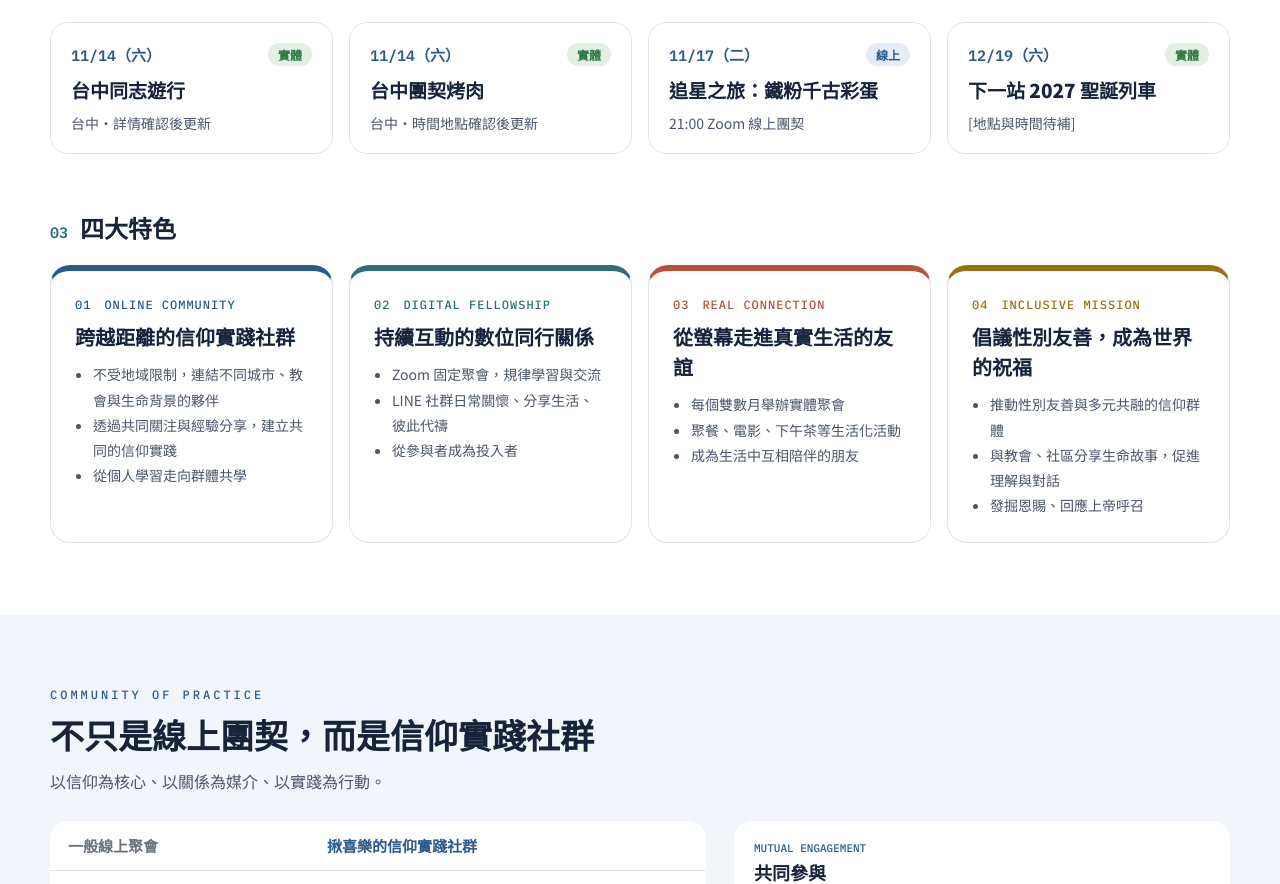
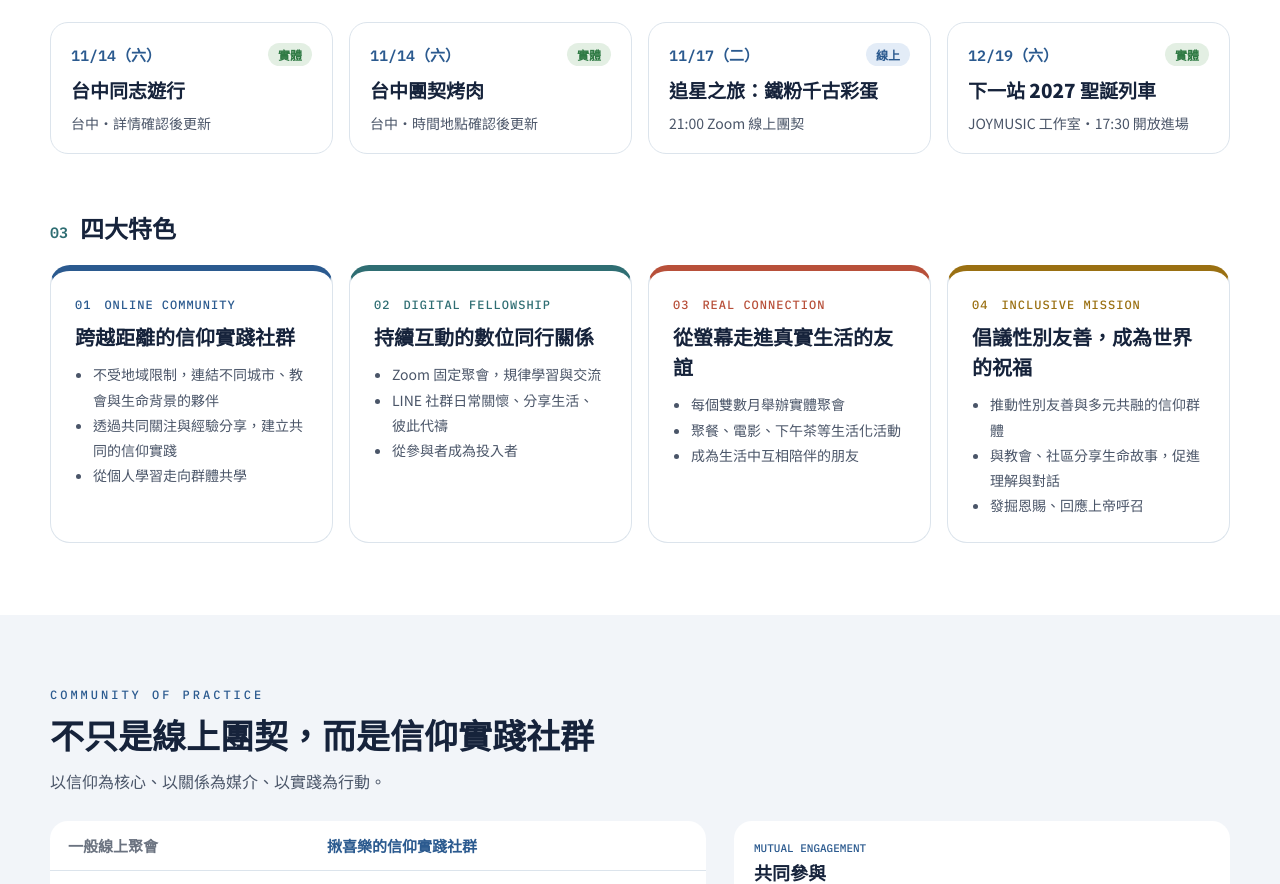
Before and after one commit to joymusicsax/joyjesus, a plain HTML site: page public/index.html in a window 1280 px wide. Shown: the part 2993-3877 px from the top of the page. Drawn offline with Linux system fonts and the light colour scheme.

Commit message:
官網：聖誕列車填上地點與時間
Co-Authored-By: Claude Opus 5.5 <noreply@anthropic.com>
Claude-Session: https://claude.ai/code/session_014daEkTw61b6dMfqDv56Sr7

```diff
--- a/public/index.html
+++ b/public/index.html
@@ -230,7 +230,7 @@ button:focus-visible,a:focus-visible{outline:3px solid #F2C14E;outline-offset:3p
 <a class="card" href="#" style="display: flex; flex-direction: column; gap: 10px; border: 1px solid #DCE4EC; border-radius: 18px; padding: 20px; text-decoration: none; color: #16233B">
 <div style="display: flex; justify-content: space-between; align-items: center"><span style="font-family: 'IBM Plex Mono', monospace; font-size: 15px; font-weight: 600; color: #2B5A8F">12/19（六）</span><span style="font-size: 12px; font-weight: 700; border-radius: 999px; padding: 3px 10px; background: #E3EFE3; color: #2F7A44">實體</span></div>
 <p style="margin: 0; font-size: 19px; font-weight: 900">下一站 2027 聖誕列車</p>
-<p style="margin: 0; font-size: 14px; color: #4A5568">[地點與時間待補]</p>
+<p style="margin: 0; font-size: 14px; color: #4A5568">JOYMUSIC 工作室・17:30 開放進場</p>
 </a>
 
 </div>
```
